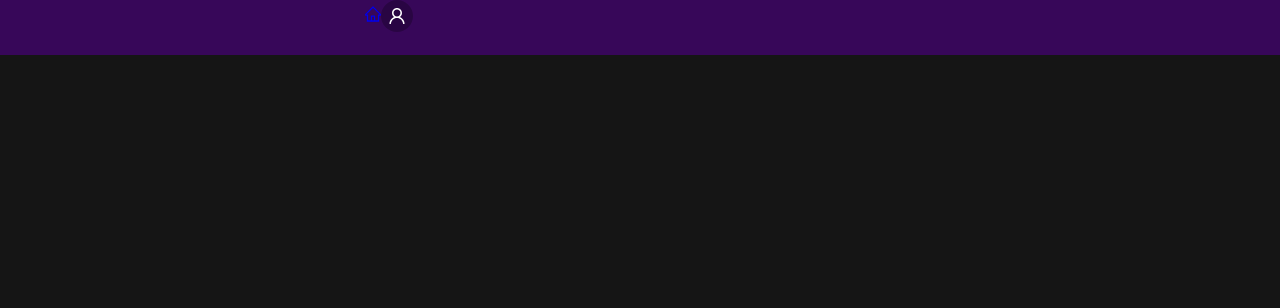
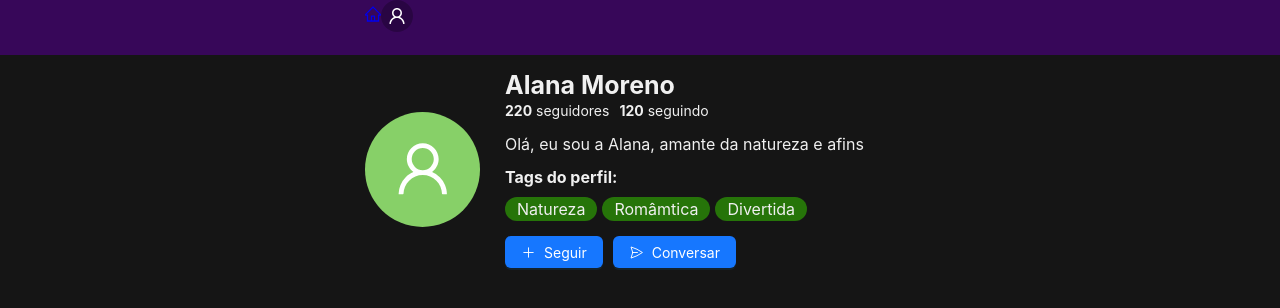
Before and after one commit to evelynbittelbrunn/tags-front, a React (Create React App) app: page /perfil in a window 1280 px wide. Before the commit this address had no page. Shown: the top 308 px of the page. Built offline with nearby package versions, Linux system fonts and the light colour scheme.

Commit message:
Iniciando o desenvolvimento do perfil do usuário

```diff
--- a/src/App.tsx
+++ b/src/App.tsx
@@ -2,6 +2,7 @@ import { BrowserRouter, Route, Router, Routes } from 'react-router-dom';
 import './App.css';
 import Feed from './pages/feed/Feed';
 import NavBar from './components/navBar/NavBar';
+import Profile from './pages/profile/Profile';
 
 function App() {
     return (
@@ -11,6 +12,7 @@ function App() {
                 <div className='main-container'>
                     <Routes>
                         <Route path="/" element={<Feed />} />
+                        <Route path="/perfil" element={<Profile />} />
                     </Routes>
                 </div>
             </BrowserRouter>
--- a/src/components/navBar/NavBar.tsx
+++ b/src/components/navBar/NavBar.tsx
@@ -1,12 +1,14 @@
 import { HomeOutlined, UserOutlined } from '@ant-design/icons';
-import { Avatar, Popover } from 'antd'
+import { Avatar, Button, Popover } from 'antd'
 import { Link } from 'react-router-dom'
 import './styles.css';
 
 export default function NavBar() {
 
     const content = (
-        <div>Teste</div>
+        <div>
+            <Link to="/perfil"><Button type="text">Meu Perfil</Button></Link>
+        </div>
     );
 
 
@@ -15,7 +17,7 @@ export default function NavBar() {
             <nav>
                 <Link to="/"><HomeOutlined /></Link>
 
-                <Popover content={content} title="Title" trigger="click">
+                <Popover content={content} trigger="click">
                     <Avatar icon={<UserOutlined />} />
                 </Popover>
             </nav>
--- a/src/pages/profile/Profile.tsx
+++ b/src/pages/profile/Profile.tsx
@@ -0,0 +1,12 @@
+import Info from './components/Info';
+import './styles.css';
+
+const Profile = () => {
+    return (
+        <div>
+            <Info />
+        </div>
+    )
+}
+
+export default Profile
--- /dev/null
+++ b/src/pages/profile/components/Info.tsx
@@ -0,0 +1,40 @@
+import { UserOutlined } from '@ant-design/icons'
+import { Avatar, Button } from 'antd'
+import './../styles.css';
+
+const Info = () => {
+    return (
+        <div className='profile-container'>
+            <Avatar size={115} style={{ backgroundColor: '#87d068' }} icon={<UserOutlined />} />
+            <div className='profile-content'>
+                <h3>Alana Moreno</h3>
+                <span><b>220</b> seguidores</span><span><b>120</b> seguindo</span>
+                <p>Olá, eu sou a Alana, amante da natureza e afins</p>
+                <div className='profile-tags'>
+                    <h4>Tags do perfil:</h4>
+                    <div>
+                        <span style={{ borderRadius: "15px", backgroundColor: "#267409", padding: "2px 12px" }}>Natureza</span>
+                        <span style={{ borderRadius: "15px", backgroundColor: "#267409", padding: "2px 12px" }}>Româmtica</span>
+                        <span style={{ borderRadius: "15px", backgroundColor: "#267409", padding: "2px 12px" }}>Divertida</span>
+                    </div>
+                </div>
+                <div className='profile-buttons'>
+                    <Button type="primary">
+                        <svg width={15} xmlns="http://www.w3.org/2000/svg" fill="none" viewBox="0 0 24 24" strokeWidth={1.5} stroke="currentColor" className="size-6">
+                            <path strokeLinecap="round" strokeLinejoin="round" d="M12 4.5v15m7.5-7.5h-15" />
+                        </svg>
+                        Seguir
+                    </Button>
+                    <Button type="primary">
+                        <svg width={15} xmlns="http://www.w3.org/2000/svg" fill="none" viewBox="0 0 24 24" strokeWidth={1.5} stroke="currentColor" className="size-6">
+                            <path strokeLinecap="round" strokeLinejoin="round" d="M6 12 3.269 3.125A59.769 59.769 0 0 1 21.485 12 59.768 59.768 0 0 1 3.27 20.875L5.999 12Zm0 0h7.5" />
+                        </svg>
+                        Conversar
+                    </Button>
+                </div>
+            </div>
+        </div>
+    )
+}
+
+export default Info
--- /dev/null
+++ b/src/pages/profile/styles.css
@@ -0,0 +1,32 @@
+.profile-container {
+    display: grid;
+    grid-template-columns: 110px 1fr;
+    align-items: center;
+    gap: 30px;
+    padding: 15px 0;
+}
+
+.profile-content > h3 {
+    font-size: 25px;
+}
+
+.profile-content > span {
+    font-size: 14px;
+    margin-right: 10px;
+}
+
+.profile-tags {
+    margin: 10px 0;
+}
+
+.profile-tags > div {
+    margin-top: 10px;
+    display: flex;
+    gap: 5px;
+}
+
+.profile-buttons {
+    display: flex;
+    gap: 10px;
+    margin-top: 15px;
+}
```
